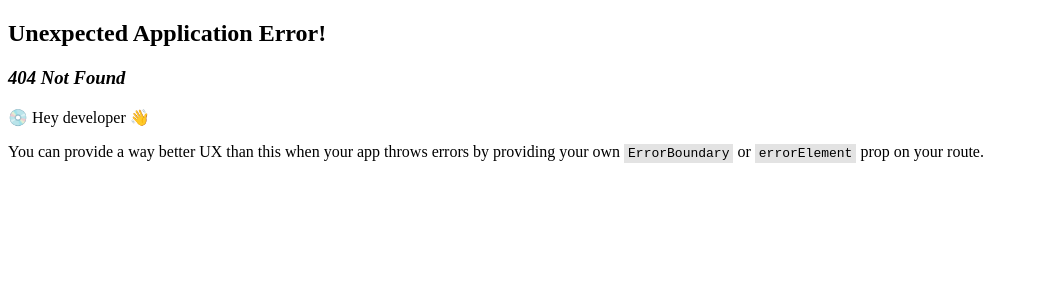
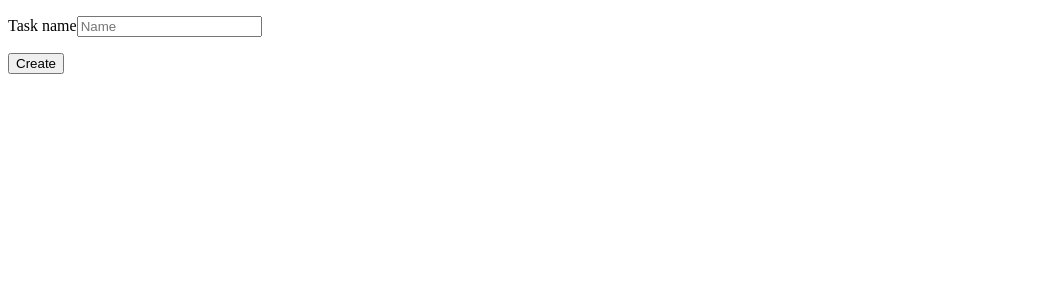
Before and after one commit to jesper-nord/recurringly-web, a React (Vite) app: page /create in a window 1280 px wide. Before the commit this address had no page. Shown: the top 300 px of the page, without its empty margins (0-1039 px from the left). Built offline with nearby package versions, Linux system fonts and the light colour scheme.

Commit message:
add route for creating task
use react-router built-in data loader and form actions

```diff
--- a/src/http.js
+++ b/src/http.js
@@ -1,6 +1,11 @@
-import axios from "axios";
+import axios from 'axios';
 
 export const fetchTasks = async () => {
-  const response = await axios.get("/api/tasks");
+  const response = await axios.get('/api/tasks');
   return response.data;
 };
+
+export const createTask = async (name) => {
+  const response = await axios.post('/api/tasks', { name });
+  return response.data;
+};
--- a/src/main.jsx
+++ b/src/main.jsx
@@ -1,17 +1,24 @@
-import React from "react";
-import ReactDOM from "react-dom/client";
-import { createBrowserRouter, RouterProvider } from "react-router-dom";
-import { Start } from "./pages/Start";
+import React from 'react';
+import ReactDOM from 'react-dom/client';
+import { createBrowserRouter, RouterProvider } from 'react-router-dom';
+import { Start, loader as rootLoader } from './pages/Start';
+import { CreateTask, action as createAction } from './pages/CreateTask';
 
 const router = createBrowserRouter([
   {
-    path: "/",
+    path: '/',
     element: <Start />,
+    loader: rootLoader,
+  },
+  {
+    path: '/create',
+    element: <CreateTask />,
+    action: createAction,
   },
 ]);
 
-ReactDOM.createRoot(document.getElementById("root")).render(
+ReactDOM.createRoot(document.getElementById('root')).render(
   <React.StrictMode>
     <RouterProvider router={router} />
-  </React.StrictMode>
+  </React.StrictMode>,
 );
--- /dev/null
+++ b/src/pages/CreateTask/index.jsx
@@ -0,0 +1,21 @@
+import { Form, redirect } from 'react-router-dom';
+import { createTask } from '../../http';
+
+export async function action({ request }) {
+  const formData = await request.formData();
+  const { name } = Object.fromEntries(formData);
+  await createTask(name);
+  return redirect('/');
+}
+
+export const CreateTask = () => {
+  return (
+    <Form method="post">
+      <p>
+        <span>Task name</span>
+        <input placeholder="Name" aria-label="Name" type="text" name="name" />
+      </p>
+      <button type="submit">Create</button>
+    </Form>
+  );
+};
--- a/src/pages/Start/index.jsx
+++ b/src/pages/Start/index.jsx
@@ -1,19 +1,20 @@
-import { useEffect, useState } from "react";
-import { fetchTasks } from "../../http";
+import { fetchTasks } from '../../http';
+import { Link, useLoaderData } from 'react-router-dom';
+
+export async function loader() {
+  const tasks = await fetchTasks();
+  return { tasks };
+}
 
 export const Start = () => {
-  const [tasks, setTasks] = useState(null);
-
-  useEffect(() => {
-    fetchTasks().then(setTasks);
-  }, []);
-
-  if (!tasks) {
-    return null;
-  }
+  const { tasks } = useLoaderData();
 
   if (tasks.length === 0) {
-    return <div>No tasks found</div>;
+    return (
+      <div>
+        No tasks found, <Link to="create">create one</Link>.
+      </div>
+    );
   }
 
   return (
@@ -21,6 +22,7 @@ export const Start = () => {
       {tasks.map((task) => (
         <div key={task.id}>{task.name}</div>
       ))}
+      <Link to="create">Create new</Link>
     </div>
   );
 };
```
